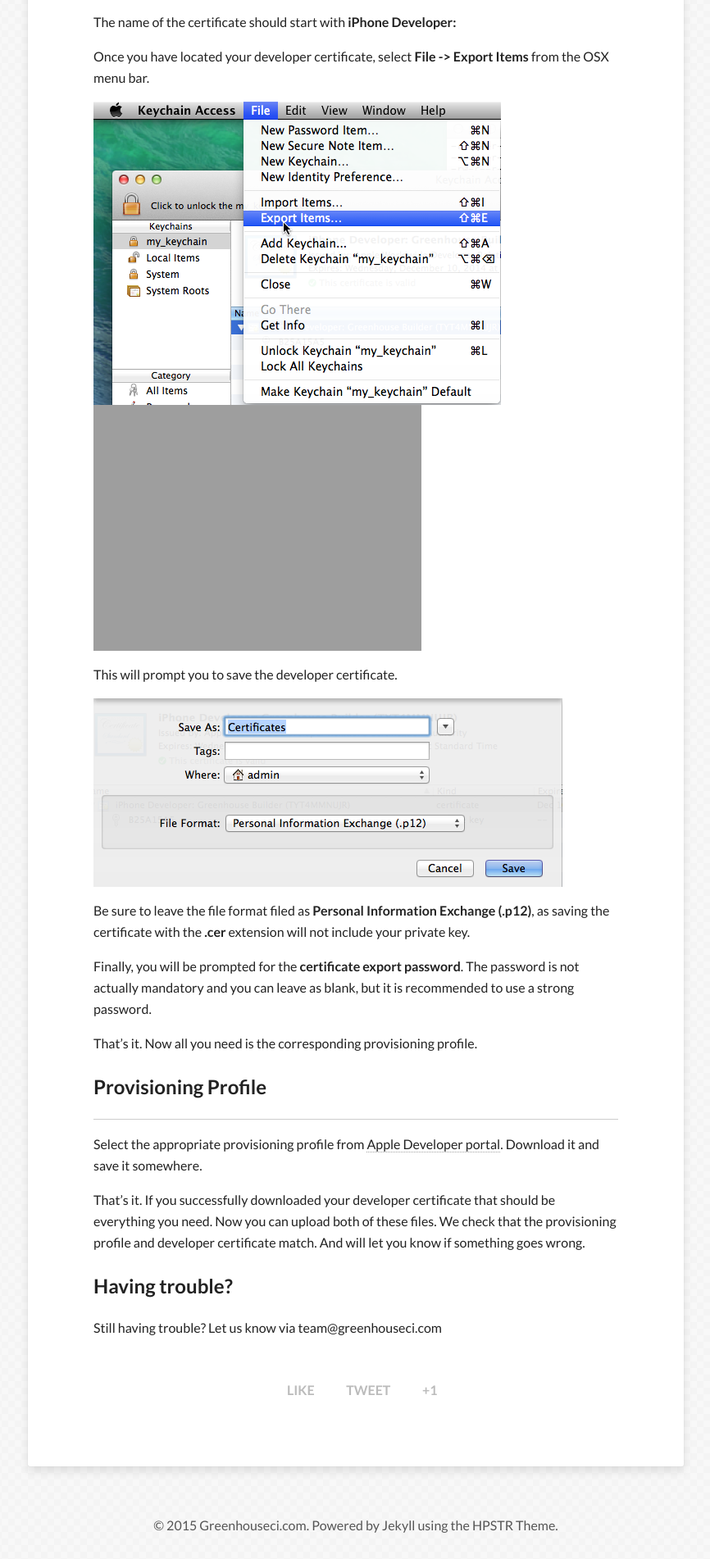
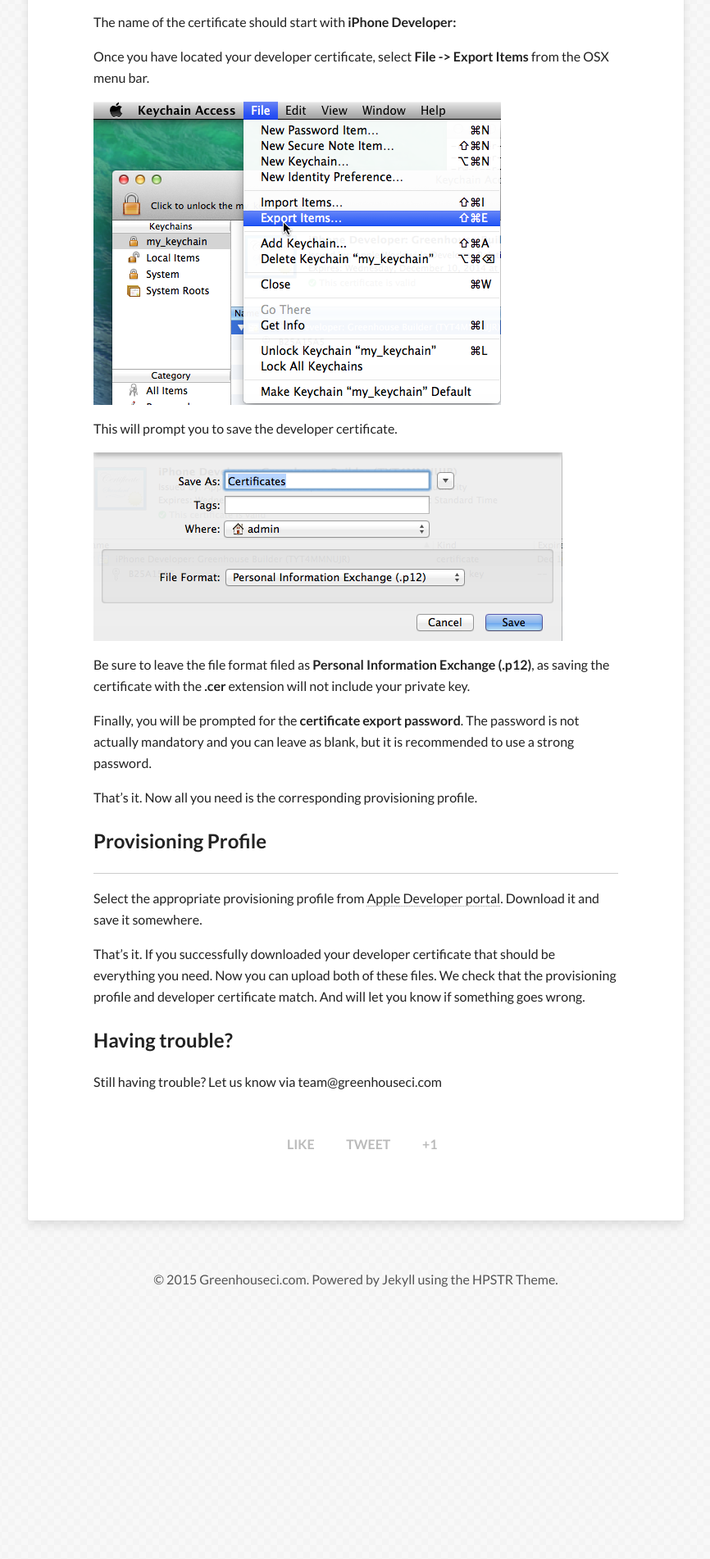
Before and after one commit to GreenhouseCI/blog.greenhouseci.com, a Jekyll site: the page built from codesigning_tutorial_new.md, in a window 1280 px wide. Shown: the part 1155-3057 px from the top of the page at 82% size, without its empty margins (206-1072 px from the left). Built offline with Jekyll 4.4.1, drawn with Linux system fonts in a browser that asks for light colours; nearby versions of some CDN libraries; after the commit the page ends 2757 px from its top, so only the background shows below that.

Commit message:
Remove redundant image include from codesign tutorial

```diff
--- a/codesigning_tutorial_new.md
+++ b/codesigning_tutorial_new.md
@@ -23,14 +23,13 @@
 Open up **Keychain Access** by searching for it in Spotlight.
 In the **Categories** submenu on the left side bar select **My Certificates**
 
-![Teams overview]({{ site.url }}/images/keychain-expanded-cropped.png)
+![Keychain]({{ site.url }}/images/keychain-expanded-cropped.png)
 
 The name of the certificate should start with **iPhone Developer:**
 
 Once you have located your developer certificate, select **File -> Export Items** from the OSX menu bar.
 
-![Teams overview]({{ site.url }}/images/keychain-export-cropped.png)
-![Teams overview]({{ site.url }}/images/keychain-not-expanded-cropped.png)
+![Export from keychain]({{ site.url }}/images/keychain-export-cropped.png)
 
 This will prompt you to save the developer certificate.
 
```
